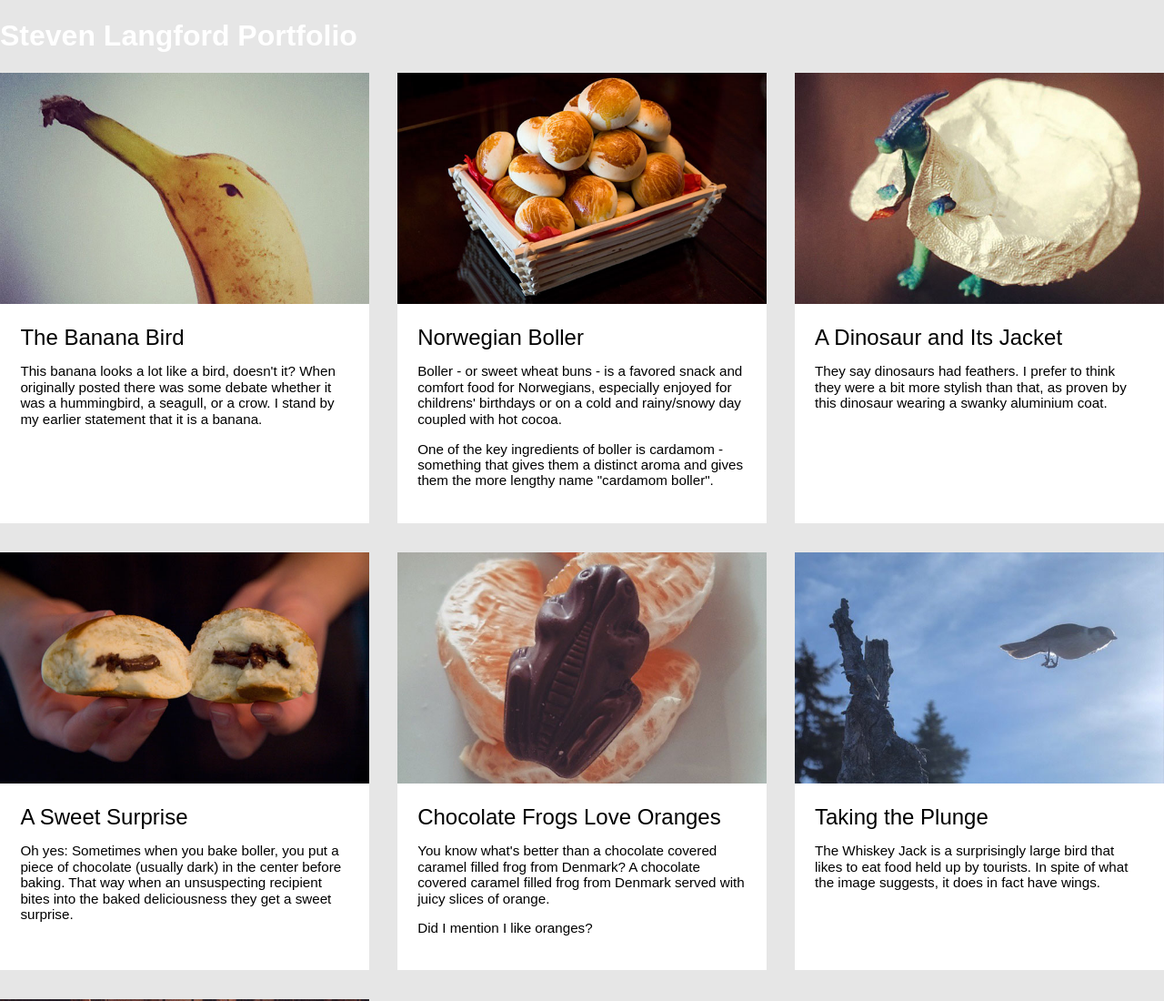
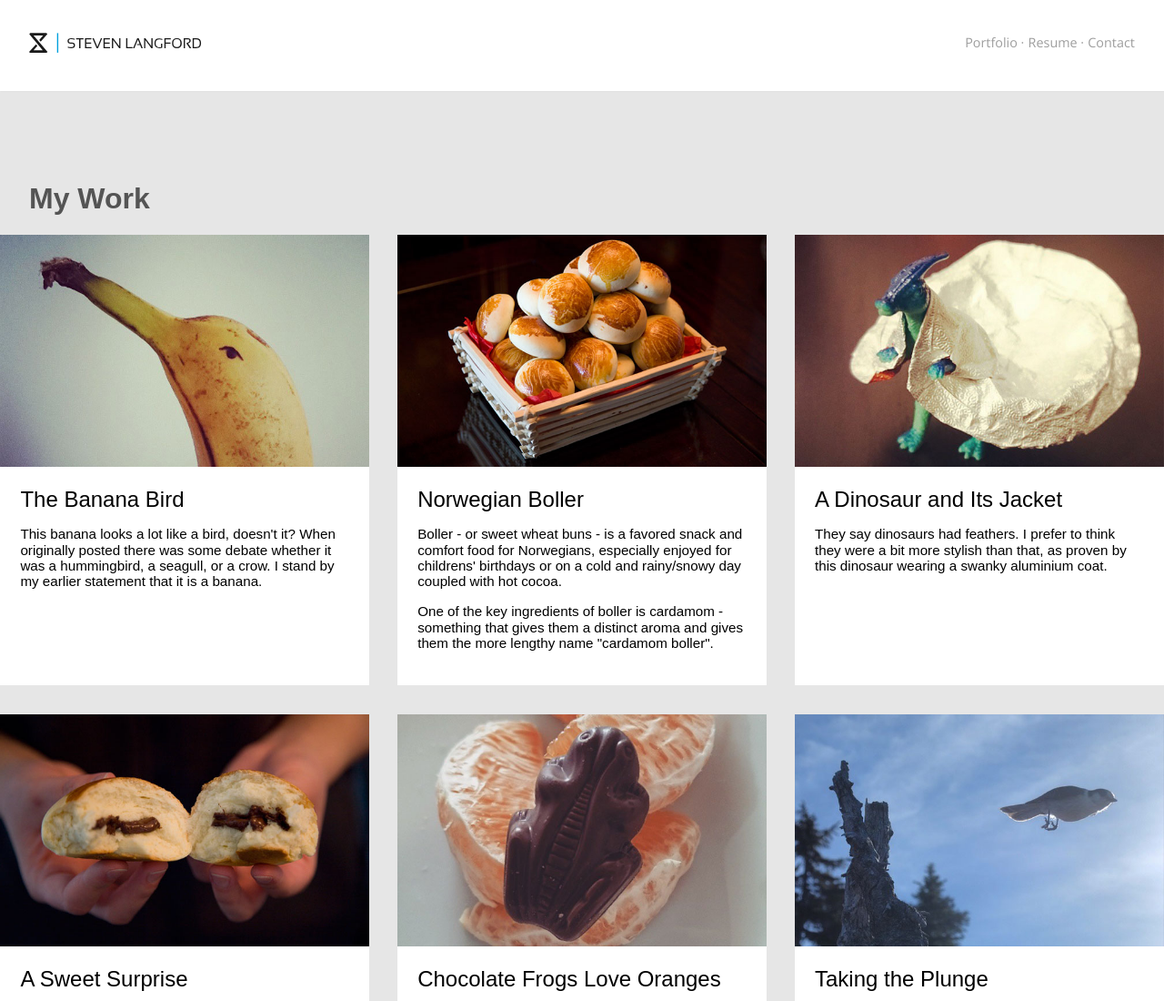
Before and after one commit to slangford034/p3-rwd-portfolio, a plain HTML site: page index.html in a window 1280 px wide. Shown: the top 1100 px of the page at 91% size. Drawn offline with nearby package versions, Linux system fonts and the light colour scheme; a script that the page names is missing.

Commit message:
Another Commit
A lot of changes

```diff
--- a/css/styles.css
+++ b/css/styles.css
@@ -9,6 +9,68 @@ IMPORTS
 /********************
 YOUR STYLES
 *******************/
+.site-title {
+	color: #545454;
+	margin-left: 1em;
+	margin-top: 200px;
+}
+
+.topbox img {
+  z-index: 9999;
+  width: 200px;
+  float: left;
+  margin-left: 2em;
+  margin-top: 25px;
+}
+
+nav {
+  position: fixed;
+  text-align: right;
+  top: 0;
+  left: 0;
+  width: 100%;
+  padding-right: 15%;
+  margin-top: 1.3em;
+  margin-right: 2em;
+  font-family: 'Open Sans', sans-serif;
+  color: #949494;
+  z-index: 9;
+}
+
+nav li {
+  letter-spacing: .2%;
+  display: inline-block;
+  font-size: .9em;
+}
+
+nav a {
+  text-decoration: none;
+  color: #9E9E9E;
+}
+
+nav a:hover {
+  color: #333132;
+}
+
+.topbox {
+  margin-top: 0;
+  text-align: center;
+  position: fixed;
+  top: 0;
+  left: 0;
+  width: 100%;
+  height: 100px;
+  background: white;
+  overflow: hidden;
+  padding-left: 0;
+  box-shadow: 1px 1px 1px #E2E2E2;
+  z-index: 8;
+}
+
+.navigation {
+	margin-right: 2em;
+}
+
 /* New BG Color */
 .lg-backdrop {
     background-color: #424242;
@@ -30,6 +92,10 @@ MEDIA QUERIES
 }
 
 /* Mobile */
-@media (min-width: 30em) {
+@media screen and (max-width: 30em) {
+	.topbox img {
+		width: 150px;
+		margin-top: 32px;
+	}
 
 }
--- a/index.html
+++ b/index.html
@@ -8,6 +8,7 @@
 
   <link rel="stylesheet" href="http://necolas.github.io/normalize.css/3.0.2/normalize.css">
   <link rel="stylesheet" href="https://cdnjs.cloudflare.com/ajax/libs/lightgallery/1.2.19/css/lightgallery.min.css">
+  <link href='http://fonts.googleapis.com/css?family=Open+Sans:400italic,600italic,600,300,700,400' rel='stylesheet' type='text/css'>
 
   <link rel="stylesheet" href="css/styles.css">
 
@@ -17,11 +18,23 @@
 
 	 <a class="skip-link screen-reader-text" href="#content">Skip to content</a>
 
+    <div class="topbox">
+    <img src="img/Logo.svg">
+    </div>
+
+    <nav>
+        <ul class="navigation">
+            <li id="work"><a href="http://slangford034.github.io/Portfolio-Design/">Portfolio &#183;</a></li>
+            <li id="history"><a href="#">Resume &#183;</a></li>
+            <li id="phone"><a href="https://slangford034.typeform.com/to/kj9CQ4">Contact</a></li>
+        </ul>
+    </nav>
+
     <header class="masthead clear">
         <div class="centered">
 
             <div class="site-branding">
-                <h1 class="site-title">Steven Langford Portfolio</h1>
+                <h1 class="site-title">My Work</h1>
             </div><!-- .site-title -->
         </div><!-- .centered -->
     </header><!-- .masthead -->
```
Also changed, not shown: img/Logo.svg (added).
